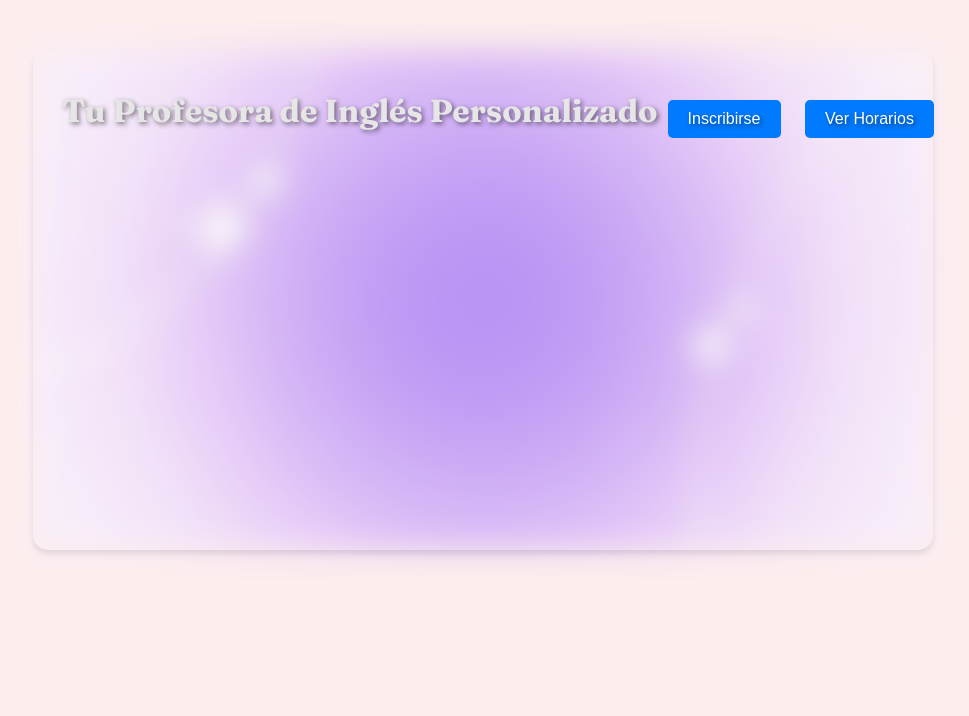
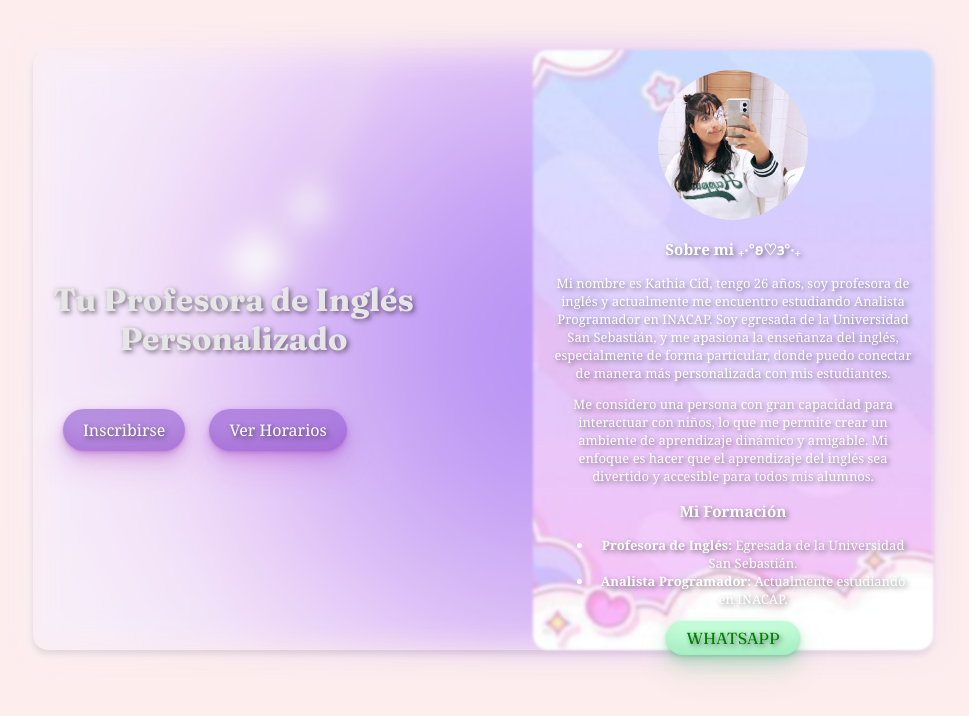
Before and after one commit to Kathiacid/english-teacher, a plain HTML site: page index.html in a window 1280 px wide. Shown: the whole page, without its empty margins (157-1126 px from the left). Drawn offline with Linux system fonts and the light colour scheme.

Commit message:
pagina de inicio

```diff
--- a/index.html
+++ b/index.html
@@ -8,18 +8,42 @@
 </head>
 <body>
     <div class="contenedor">
+
         <div class="fondo"></div>
+
             <div class="flex-container">
+
                 <div class="titulo">
-                    <h1>Tu Profesora de Inglés Personalizado</h1>
+                    <h1>Tu Profesora de Inglés <br>Personalizado</h1>
                 </div>
 
                 <div class="options">
                     <a href="inscribirse.html" class="btn">Inscribirse</a>
                     <a href="horario.html" class="btn">Ver Horarios</a>
                 </div>
+
+                <aside class="about">
+
+                    <div class="asidef"></div>
+                        <div class="image-container">
+                            <img width="150px" src="fotos/profile.jpeg" alt="Imagen de Kathia Cid" class="profile-img">
+                        </div>
+                        <div class="info">
+                            <h3 class="texto" > Sobre mi ₊‧°𐐪♡𐑂°‧₊</h3>
+                            <p>Mi nombre es Kathia Cid, tengo 26 años, soy profesora de inglés y actualmente me encuentro estudiando Analista Programador en INACAP. Soy egresada de la Universidad San Sebastián, y me apasiona la enseñanza del inglés, especialmente de forma particular, donde puedo conectar de manera más personalizada con mis estudiantes.</p>
+                            <p>Me considero una persona con gran capacidad para interactuar con niños, lo que me permite crear un ambiente de aprendizaje dinámico y amigable. Mi enfoque es hacer que el aprendizaje del inglés sea divertido y accesible para todos mis alumnos.</p>
+                            <h3>Mi Formación</h3>
+                            <ul>
+                                <li><strong>Profesora de Inglés:</strong> Egresada de la Universidad San Sebastián.</li>
+                                <li><strong>Analista Programador:</strong> Actualmente estudiando en INACAP.</li>
+                            </ul>
+                        </div>
+                        <div class="btn-container">
+                            <a href="#" class="custom-btn">WHATSAPP</a>
+                        </div>
+
+                </aside>
             </div>
-        </div>
     </div>
 </body>
 </html>
--- a/style.css
+++ b/style.css
@@ -1,13 +1,14 @@
 @import url('https://fonts.googleapis.com/css2?family=Fraunces:ital,opsz,wght@0,9..144,100..900;1,9..144,100..900&display=swap');
 body {
-    font-family: Arial, sans-serif;
+    font-family:Georgia, 'Times New Roman', Times, serif;
     background-color: rgb(253,237,237,255);
 }
+
 
 .contenedor {
     position: relative;
     width: 900px;
-    height: 500px;
+    height: 600px;
     margin: 50px auto;
     border-radius: 15px;
     box-shadow: 0 4px 6px rgba(0, 0, 0, 0.1);
@@ -22,18 +23,20 @@ body {
     background-size: cover;
     filter: blur(15px);
     background-repeat: no-repeat;
-    z-index: -1;
+    z-index: -2;
 }
 
 
 .flex-container {
     display: flex;
     width: 100%;
-    height:100;
+    height:100%;
     padding: 20px;
     justify-content:center;
-    text-shadow: 2px 2px 5px rgba(0, 0, 0, 0.5)
-
+    align-items: first baseline;
+    text-shadow: 2px 2px 5px rgba(0, 0, 0, 0.5);
+    flex-flow:wrap column;
+    z-index: index 1;
 }
 
 h1 {
@@ -50,15 +53,20 @@ h1 {
 .btn {
     display: inline-block;
     padding: 10px 20px;
-    background-color: #007BFF;
+    background-color: hsla(268, 58%, 62%, 0.681);
     color: white;
     text-decoration: none;
-    border-radius: 5px;
+    border-radius: 30px;
     margin: 10px;
+    box-shadow: rgba(142, 44, 187, 0.2) 0 -25px 18px -14px inset,rgba(168, 44, 187, 0.15) 0 1px 2px,rgba(168, 44, 187, 0.15) 0 2px 4px,rgba(142, 44, 187, 0.15) 0 4px 8px,rgba(142, 44, 187, 0.15) 0 8px 16px,rgba(182, 44, 187, 0.15) 0 16px 32px;
+
 }
 
 .btn:hover {
-    background-color: #0056b3;
+    color: hsl(267, 86%, 74%);
+}
+.btn:active {
+    transform: scale(.9);
 }
 
 form {
@@ -101,3 +109,82 @@ th, td {
     padding: 10px;
     text-align: center;
 }
+
+
+.about{
+    display: flex;
+    flex-direction: column;
+    align-items: center;
+    justify-content: flex-start;
+    text-align: center;
+    padding: 20px;
+    z-index: 2;
+
+}
+aside{
+    display: flex;
+    flex-direction: column;
+    font-size: small;
+    width: 400px;
+    height: 100%;
+    border-radius: 15px;
+    position: absolute;
+    top: 0;
+    right: 0;
+    box-sizing: border-box;
+    color: rgb(255, 255, 255);
+    padding: 20px;
+    text-align: center;
+}
+
+.texto{
+    margin: top 20px;
+}
+
+img{
+    margin: top 10px;
+    border-radius: 50%;
+
+}
+
+.custom-btn {
+    background-color: #c2fbd7;
+    border-radius: 100px;
+    box-shadow: rgba(44, 187, 99, .2) 0 -25px 18px -14px inset,rgba(44, 187, 99, .15) 0 1px 2px,rgba(44, 187, 99, .15) 0 2px 4px,rgba(44, 187, 99, .15) 0 4px 8px,rgba(44, 187, 99, .15) 0 8px 16px,rgba(44, 187, 99, .15) 0 16px 32px;
+    color: green;
+    cursor: pointer;
+    display: inline-block;
+    font-family: "Fraunces", serif;
+    padding: 7px 20px;
+    text-align: center;
+    text-decoration: none;
+    transition: all 250ms;
+    border: 0;
+    font-size: 16px;
+    user-select: none;
+    -webkit-user-select: none;
+    touch-action: manipulation;
+
+}
+.custom-btn:hover {
+    color: #424542;
+}
+.custom-btn:active {
+    box-shadow: 0 0 0 transparent, 0 0 0 transparent, inset 8px 8px 12px 0px rgba(198, 186, 207, .9), inset -8px -8px 12px 0px rgba(242, 235, 252, 0.9);
+    transform: scale(.9);
+}
+.asidef {
+    position: absolute;
+    top: 0;
+    left: 0;
+    right: 0;
+    bottom: 0;
+    background-image: url('fotos/2.jpg');
+    background-size: cover;
+    background-position: center;
+    background-repeat: no-repeat;
+    filter: blur(1.5px);
+    z-index: -1;
+    border-radius: 15px;
+
+}
```
Also changed, not shown: fotos/2.jpg (added), fotos/profile.jpeg (added), inscribirse.html (line endings or trailing spaces).
